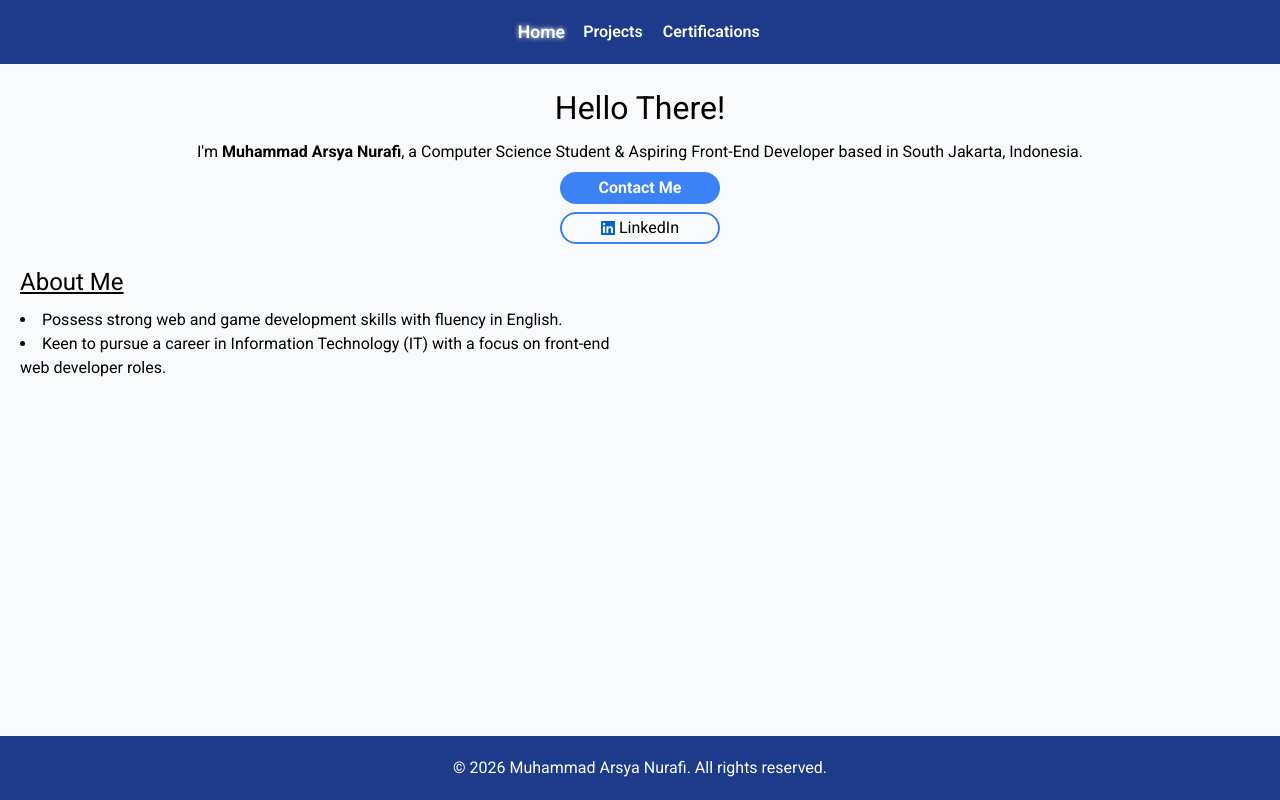
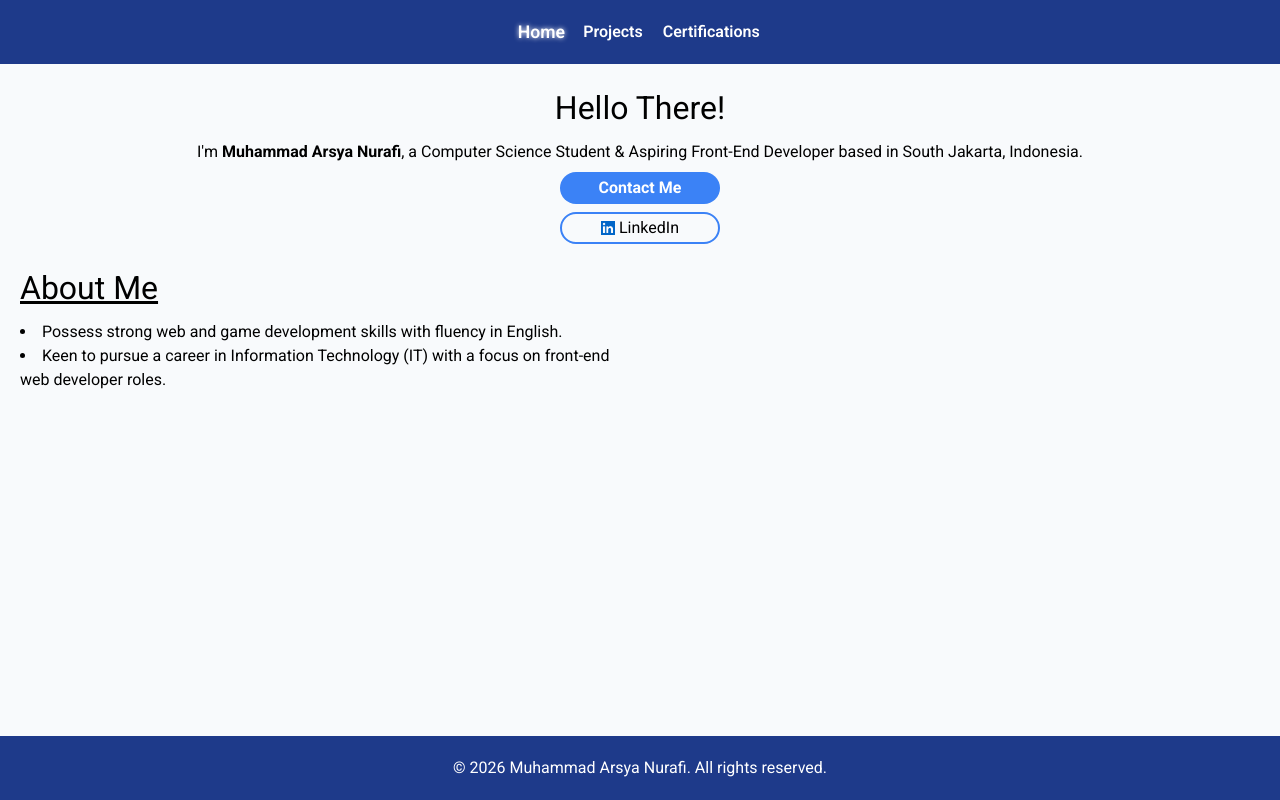
Before and after one commit to arsya2405/frontend-portofolio, a React (Vite) app: page / in a window 1280 px wide. Built offline with nearby package versions, Linux system fonts and the light colour scheme.

Commit message:
Update AboutMeComponent.tsx

```diff
--- a/src/components/AboutMeComponent.tsx
+++ b/src/components/AboutMeComponent.tsx
@@ -2,7 +2,7 @@ function AboutMe () {
     return (
         <article className="flex">
             <div className="flex-1 flex flex-col gap-[0.5rem]">
-                <h2 className="underline">About Me</h2>
+                <h1 className="underline">About Me</h1>
                 <ul className="list-disc list-inside">
                     <li>Possess strong web and game development skills with fluency in English.</li>
                     <li>Keen to pursue a career in Information Technology (IT) with a focus on front-end web developer roles.</li>
```
